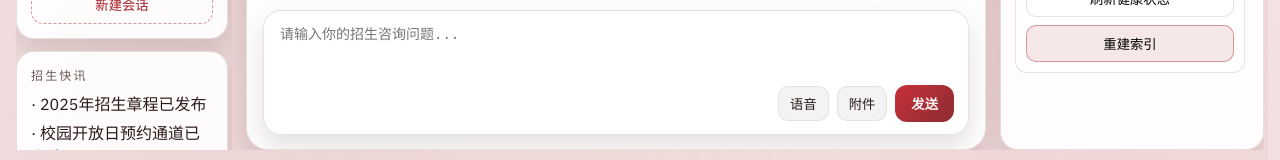
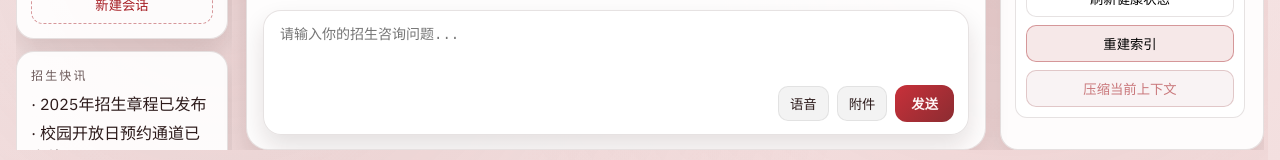
Before and after one commit to Ayn1631/Enrollment-Consultation-System, a Vue app in the folder frontend/: page / in a window 1280 px wide. Shown: the part 632-792 px from the top of the page. Built offline with nearby package versions, Linux system fonts and the light colour scheme; no server answers.

Commit message:
前端: 增加手动压缩上下文按钮

```diff
--- a/frontend/src/App.vue
+++ b/frontend/src/App.vue
@@ -5,7 +5,7 @@ import LeftSidebar from './components/LeftSidebar.vue'
 import ChatMain from './components/ChatMain.vue'
 import ActionBar from './components/ActionBar.vue'
 import RightPanel from './components/RightPanel.vue'
-import { getFeatures, getHealth, getSavedSkills, postReindex } from './services/api'
+import { compressMemory, getFeatures, getHealth, getSavedSkills, postReindex } from './services/api'
 import { useStream } from './composables/useStream'
 import { buildChatRequest, validateFeatureSelection } from './utils/requestBuilder'
 import type {
@@ -63,10 +63,12 @@ const strictCitation = ref(true)
 const rightOpen = ref(true)
 const healthLoading = ref(false)
 const reindexLoading = ref(false)
+const compressLoading = ref(false)
 const healthApp = ref('')
 const healthOverall = ref(true)
 const healthDependencies = ref<HealthDependency[]>([])
 const reindexInfo = ref('')
+const compressInfo = ref('')
 const pageNotice = ref<{ type: 'info' | 'warning' | 'error'; message: string } | null>(null)
 let cancelStream: (() => void) | null = null
 let pendingStreamText = ''
@@ -109,6 +111,10 @@ const blockedReason = computed(() => {
 })
 
 const canSend = computed(() => !blockedReason.value)
+const canCompressContext = computed(() => {
+  const usefulMessages = activeSession.value.messages.filter((item) => item.role !== 'system' && item.content.trim())
+  return usefulMessages.length >= 2 && !anyStreaming.value
+})
 
 const getErrorMessage = (error: unknown, fallback: string) => {
   if (error instanceof Error && error.message.trim()) {
@@ -420,7 +426,42 @@ const handleClearSession = () => {
   session.isStreaming = false
   session.latestDegradedFeatures = []
   input.value = ''
+  compressInfo.value = ''
   showNotice('当前会话已清空，并已重置为新的空白对话。', 'info')
+}
+
+const handleCompressContext = async () => {
+  if (!canCompressContext.value) {
+    showNotice('当前会话内容太少，或仍在生成中，暂时不能压缩上下文。', 'warning')
+    return
+  }
+  const session = activeSession.value
+  compressLoading.value = true
+  compressInfo.value = ''
+  try {
+    const response = await compressMemory({
+      session_id: session.sessionId,
+      session_title: session.title,
+      messages: session.messages.map((item) => ({
+        role: item.role,
+        content: item.content
+      }))
+    })
+    compressInfo.value =
+      `已写入长期记忆 ${response.long_memory_count} 条，特殊记忆 ${response.special_memory_count} 条。`
+    const noteText = response.notes.length ? `备注：${response.notes.join('；')}` : ''
+    const summaryText = response.long_summary ? `摘要：${response.long_summary}` : '本次未生成长期摘要。'
+    showNotice(
+      `上下文压缩完成，模型 ${response.model || 'unknown'}。${summaryText}${noteText ? ` ${noteText}` : ''}`,
+      'info'
+    )
+  } catch (error) {
+    const message = getErrorMessage(error, '压缩上下文失败，请检查后端服务。')
+    compressInfo.value = '压缩失败，请查看页面提示或后端日志。'
+    showNotice(message, 'error')
+  } finally {
+    compressLoading.value = false
+  }
 }
 </script>
 
@@ -472,12 +513,16 @@ const handleClearSession = () => {
         v-model:strictCitation="strictCitation"
         :health-loading="healthLoading"
         :reindex-loading="reindexLoading"
+        :compress-loading="compressLoading"
         :health-app="healthApp"
         :health-overall="healthOverall"
         :dependencies="healthDependencies"
         :reindex-info="reindexInfo"
+        :compress-info="compressInfo"
+        :can-compress-context="canCompressContext"
         @refresh-health="refreshHealth"
         @reindex="triggerReindex"
+        @compress-context="handleCompressContext"
         @toggle="toggleRightPanel"
       />
     </div>
--- a/frontend/src/components/RightPanel.vue
+++ b/frontend/src/components/RightPanel.vue
@@ -9,10 +9,13 @@ const props = defineProps<{
   strictCitation: boolean
   healthLoading: boolean
   reindexLoading: boolean
+  compressLoading: boolean
   healthApp: string
   healthOverall: boolean
   dependencies: HealthDependency[]
   reindexInfo: string
+  compressInfo: string
+  canCompressContext: boolean
 }>()
 
 const emit = defineEmits<{
@@ -23,6 +26,7 @@ const emit = defineEmits<{
   (e: 'update:strictCitation', value: boolean): void
   (e: 'refreshHealth'): void
   (e: 'reindex'): void
+  (e: 'compressContext'): void
 }>()
 </script>
 
@@ -104,8 +108,16 @@ const emit = defineEmits<{
           <button class="op-btn warn" :disabled="props.reindexLoading" @click="emit('reindex')">
             {{ props.reindexLoading ? '执行中...' : '重建索引' }}
           </button>
+          <button
+            class="op-btn accent"
+            :disabled="props.compressLoading || !props.canCompressContext"
+            @click="emit('compressContext')"
+          >
+            {{ props.compressLoading ? '压缩中...' : '压缩当前上下文' }}
+          </button>
         </div>
         <div v-if="props.reindexInfo" class="reindex-info">{{ props.reindexInfo }}</div>
+        <div v-if="props.compressInfo" class="reindex-info">{{ props.compressInfo }}</div>
       </div>
     </div>
   </aside>
@@ -243,6 +255,12 @@ const emit = defineEmits<{
   background: rgba(166, 30, 36, 0.1);
 }
 
+.op-btn.accent {
+  border-color: rgba(127, 21, 27, 0.35);
+  background: rgba(127, 21, 27, 0.08);
+  color: var(--accent);
+}
+
 .op-btn:disabled {
   opacity: 0.6;
   cursor: not-allowed;
--- a/frontend/src/services/api.ts
+++ b/frontend/src/services/api.ts
@@ -3,6 +3,7 @@ import type {
   ChatStreamEvent,
   FeatureMeta,
   HealthResponse,
+  MemoryCompressionResponse,
   SavedSkill
 } from '../types'
 
@@ -302,3 +303,27 @@ export async function postReindex(): Promise<{ status: string; result: { chunks:
   await ensureOk(res, '重建索引失败')
   return res.json()
 }
+
+export async function compressMemory(request: {
+  session_id: string
+  session_title?: string
+  messages: Array<{ role: 'user' | 'assistant' | 'system'; content: string }>
+}): Promise<MemoryCompressionResponse> {
+  console.log('[api.compressMemory] request', {
+    apiBase: API_BASE,
+    session_id: request.session_id,
+    session_title: request.session_title,
+    message_count: request.messages.length
+  })
+  const res = await fetch(`${API_BASE}/api/memory/compress`, {
+    method: 'POST',
+    headers: {
+      'Content-Type': 'application/json'
+    },
+    body: JSON.stringify(request)
+  })
+  await ensureOk(res, '压缩上下文失败')
+  const payload = (await res.json()) as MemoryCompressionResponse
+  console.log('[api.compressMemory] response', payload)
+  return payload
+}
--- a/frontend/src/types.ts
+++ b/frontend/src/types.ts
@@ -33,6 +33,16 @@ export interface HealthResponse {
   app: string
   healthy: boolean
   dependencies: HealthDependency[]
+}
+
+export interface MemoryCompressionResponse {
+  session_id: string
+  long_summary: string
+  long_memory_count: number
+  special_memory_count: number
+  route: 'light' | 'main' | 'requested' | 'mock'
+  model: string
+  notes: string[]
 }
 
 export interface ChatMessage {
```
Also changed, not shown: 1 other file (tests, documents, lock files or other folders).
